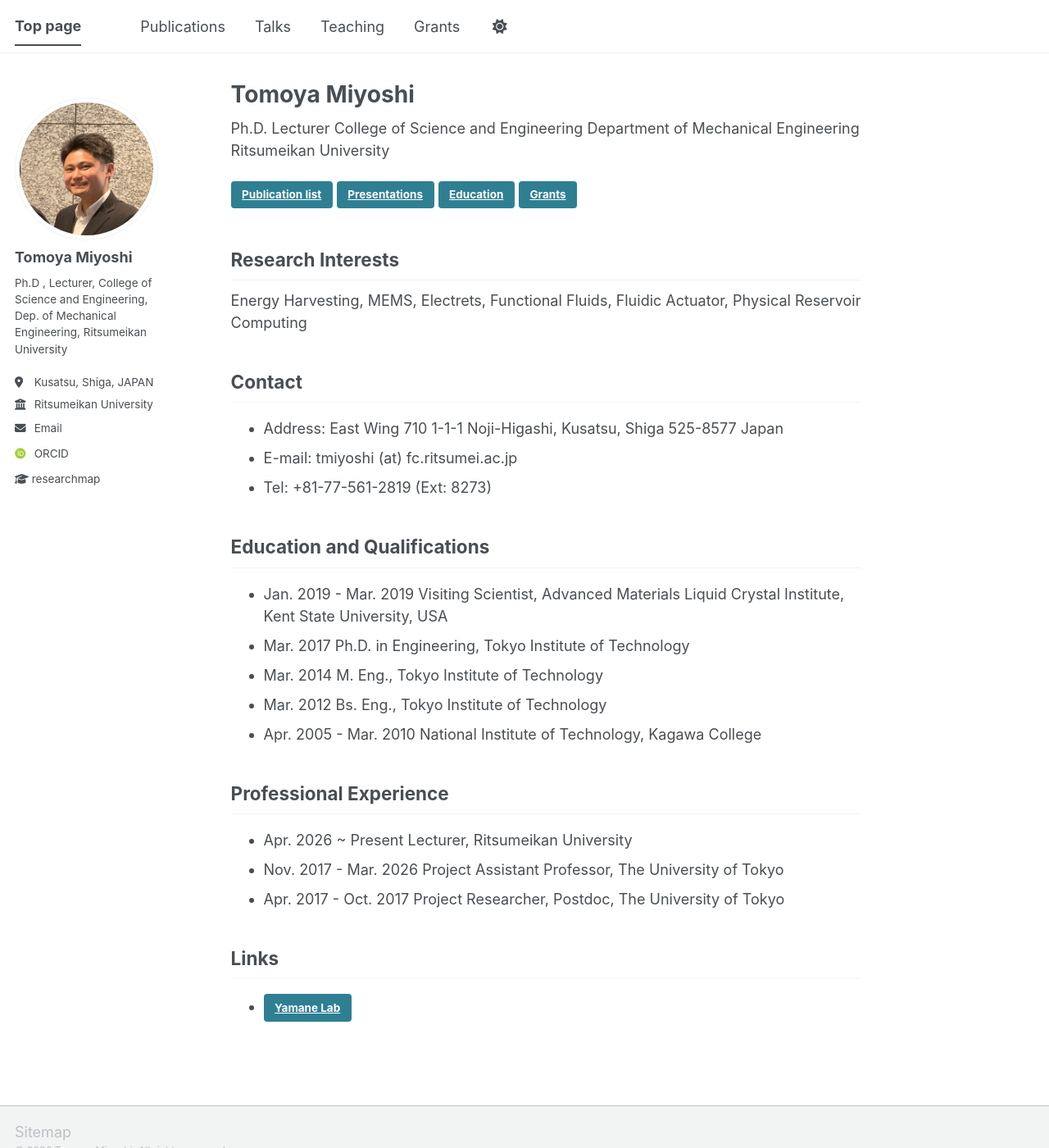
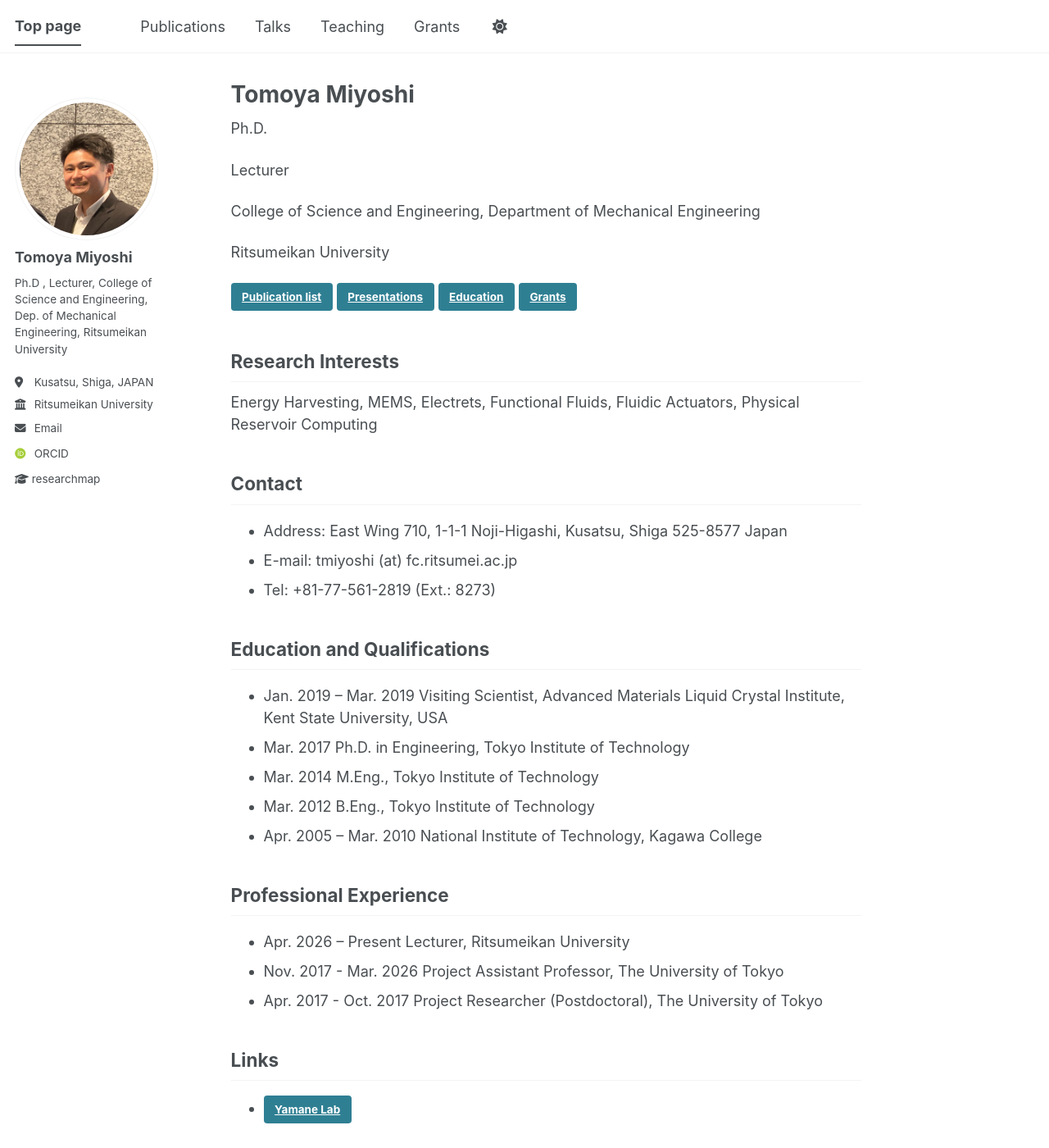
Before and after one commit to 1-miyoshi/1-miyoshi-e.github.io, a Jekyll site: the page built from index.md, in a window 1280 px wide and 1400 px high. Shown: the whole window at 82% size. Built offline with Jekyll 4.4.1, drawn with Linux system fonts in a browser that asks for light colours; some web fonts are replaced; a script bundle is joined from its source files by our own code; library files that are not in the unit come from our copies.

Commit message:
Update index.md

```diff
--- a/index.md
+++ b/index.md
@@ -7,8 +7,12 @@ redirect_from:
   - /about.html
 ---
 Ph.D.
+
 Lecturer
-College of Science and Engineering Department of Mechanical Engineering Ritsumeikan University
+
+College of Science and Engineering, Department of Mechanical Engineering
+
+Ritsumeikan University
 
 [Publication list]({{ site.baseurl }}/publications/){: .btn .btn--info}
 [Presentations]({{ site.baseurl }}/talks/){: .btn .btn--info}
@@ -16,24 +20,24 @@ College of Science and Engineering Department of Mechanical Engineering Ritsumei
 [Grants]({{ site.baseurl }}/grants/){: .btn .btn--info}
 
 ## Research Interests
-Energy Harvesting, MEMS, Electrets, Functional Fluids, Fluidic Actuator, Physical Reservoir Computing
+Energy Harvesting, MEMS, Electrets, Functional Fluids, Fluidic Actuators, Physical Reservoir Computing
 
 ## Contact
-* Address: East Wing 710 1-1-1 Noji-Higashi, Kusatsu, Shiga 525-8577 Japan
+* Address: East Wing 710, 1-1-1 Noji-Higashi, Kusatsu, Shiga 525-8577 Japan
 * E-mail: tmiyoshi (at) fc.ritsumei.ac.jp
-* Tel: +81-77-561-2819 (Ext: 8273)
+* Tel: +81-77-561-2819 (Ext.: 8273)
 
 ## Education and Qualifications
-* Jan. 2019 - Mar. 2019  Visiting Scientist, Advanced Materials Liquid Crystal Institute, Kent State University, USA
+* Jan. 2019 – Mar. 2019  Visiting Scientist, Advanced Materials Liquid Crystal Institute, Kent State University, USA
 * Mar. 2017  Ph.D. in Engineering, Tokyo Institute of Technology
-* Mar. 2014  M. Eng., Tokyo Institute of Technology
-* Mar. 2012  Bs. Eng., Tokyo Institute of Technology
-* Apr. 2005 - Mar. 2010  National Institute of Technology, Kagawa College
+* Mar. 2014  M.Eng., Tokyo Institute of Technology
+* Mar. 2012  B.Eng., Tokyo Institute of Technology
+* Apr. 2005 – Mar. 2010  National Institute of Technology, Kagawa College
 
 ## Professional Experience
-* Apr. 2026 ~ Present 	Lecturer, Ritsumeikan University
+* Apr. 2026 – Present 	Lecturer, Ritsumeikan University
 * Nov. 2017 - Mar. 2026  Project Assistant Professor, The University of Tokyo
-* Apr. 2017 - Oct. 2017  Project Researcher, Postdoc, The University of Tokyo
+* Apr. 2017 - Oct. 2017  Project Researcher (Postdoctoral), The University of Tokyo
 
 ## Links
 * [Yamane Lab](https://www.yamane.se.ritsumei.ac.jp/en/){: .btn .btn--info}
```
